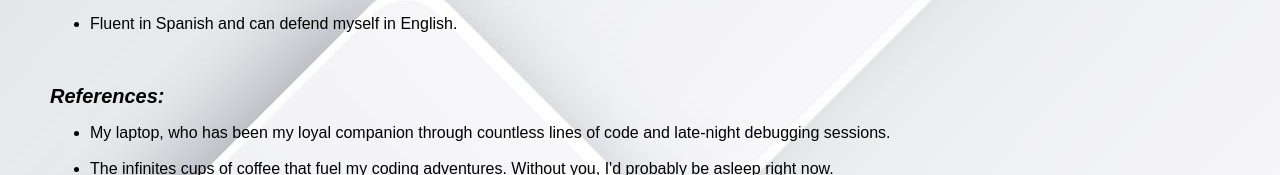
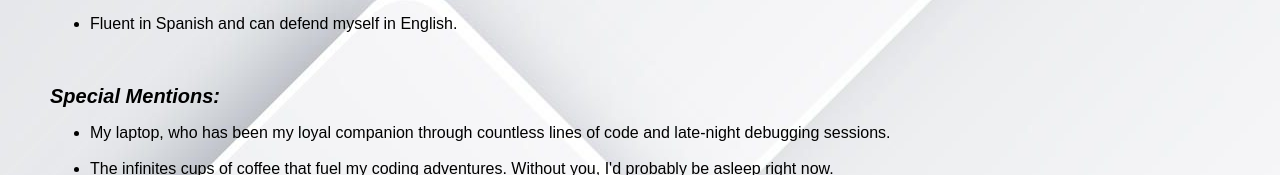
Before and after one commit to pablomatheis/resume, a plain HTML site: page index.html in a window 1280 px wide. Shown: the part 1011-1186 px from the top of the page. Drawn offline with Linux system fonts and the light colour scheme.

Commit message:
Update index.html

```diff
--- a/index.html
+++ b/index.html
@@ -50,7 +50,7 @@
         <li>Fluent in Spanish and can defend myself in English.</li>
     </ul>
     <br><br>
-    <div><i style="font-size: 20px"><b>References:</b></i></div>
+    <div><i style="font-size: 20px"><b>Special Mentions:</b></i></div>
     <ul>
         <li>My laptop, who has been my loyal companion through countless lines of code and late-night debugging sessions.</li>
         <br>
```
